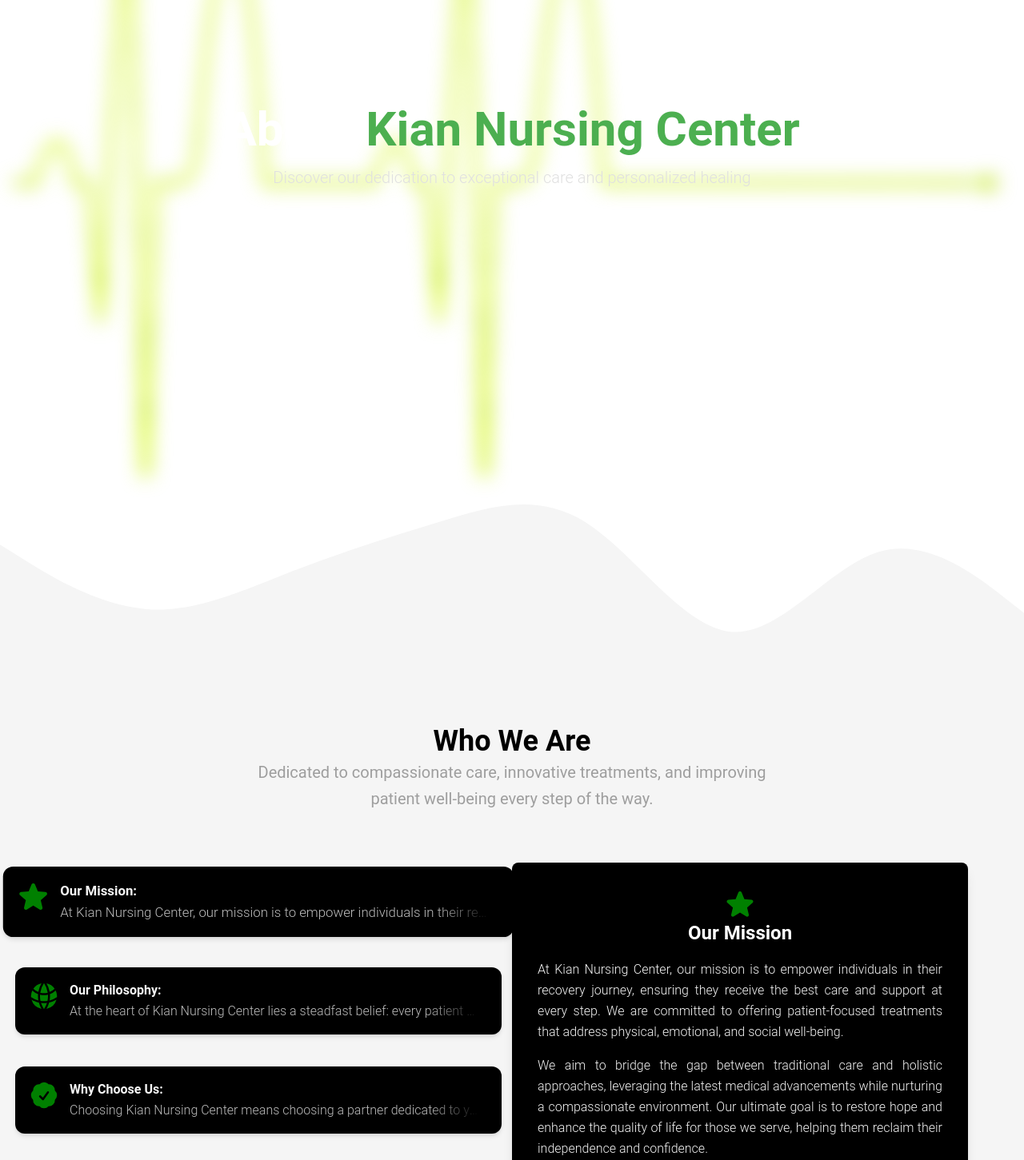
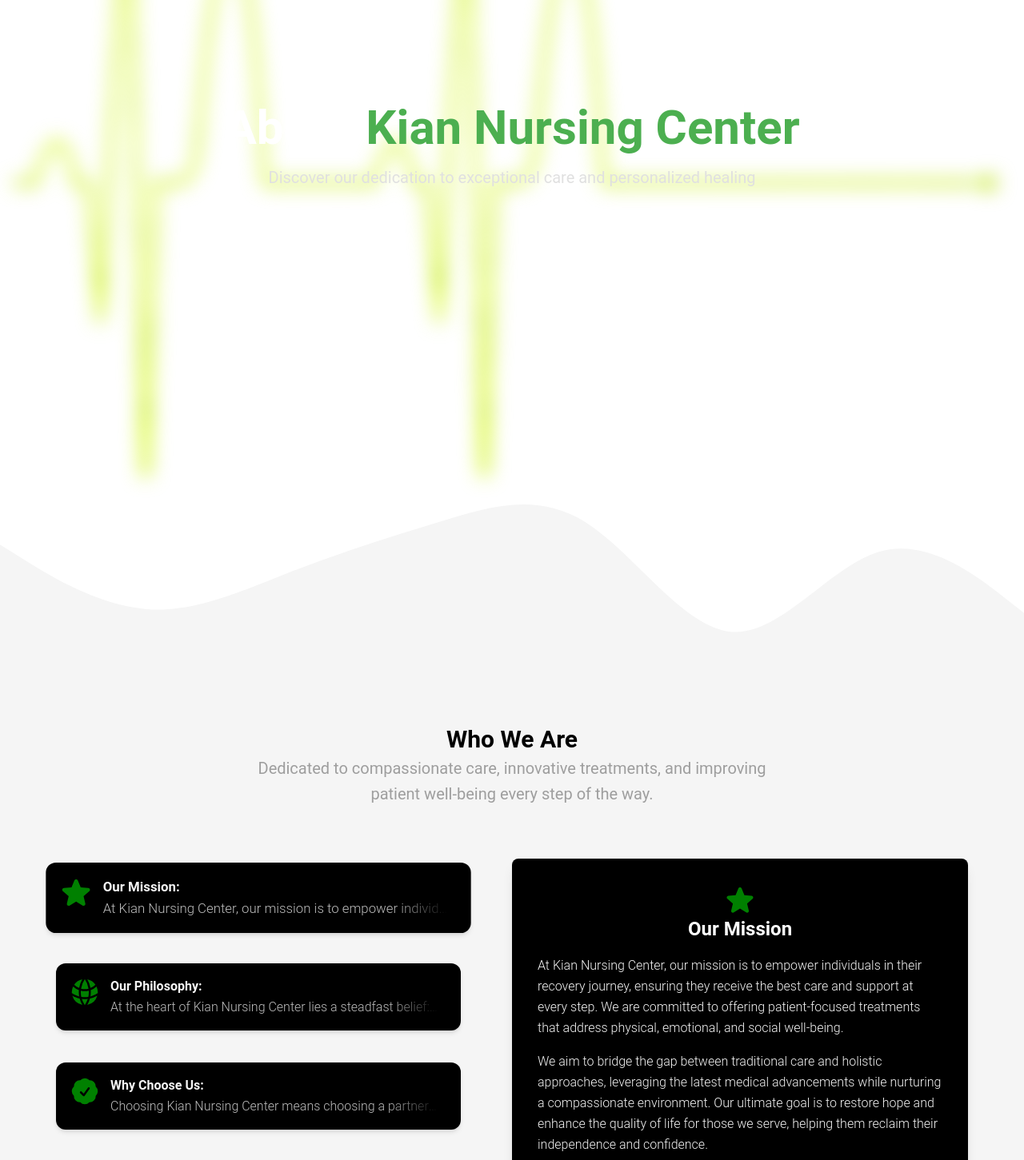
Before and after one commit to RamtinPB/KianNursingCenter, a React (Vite) app: page /AboutUs in a window 1280 px wide. Shown: the part 280-1731 px from the top of the page at 80% size. Built offline with nearby package versions, Linux system fonts and the light colour scheme.

Commit message:
responsive about us page v1

```diff
--- a/src/components/AboutUs_Components/AboutUsHero.tsx
+++ b/src/components/AboutUs_Components/AboutUsHero.tsx
@@ -3,23 +3,21 @@ import { Typography } from "@material-tailwind/react";
 export default function AboutUsHero() {
   return (
     <>
-      <div className="relative flex h-screen items-center justify-center px-6 dark:bg-gray-900">
+      <div className="relative flex h-screen items-center justify-center px-6">
         <div className="absolute inset-0 bg-[url('/assets/EKG_Green_NoBG.png')] bg-cover bg-center bg-no-repeat blur-md" />
-        <div className="relative">
-          <div className="flex items-center px-10">
-            <div className="container flex flex-col items-center justify-center">
+        <div className="relative mx-auto">
+          <div className="flex items-center px-3 md:px-10">
+            <div className="flex flex-col items-center justify-center">
               {/* @ts-ignore */}
-              <Typography
-                className="text-4xl font-bold text-white md:text-6xl"
-                variant="h1"
-              >
+              <Typography className="text-4xl font-bold text-white md:text-6xl">
                 About
+                <br className="md:hidden" />
                 <span className="text-green-500"> Kian Nursing Center</span>
               </Typography>
               {/* @ts-ignore */}
               <Typography
-                variant="paragraph"
-                className="mt-4 text-pretty text-xl text-gray-300"
+                variant="lead"
+                className="mt-4 !text-balance text-gray-300"
               >
                 Discover our dedication to exceptional care and personalized
                 healing
--- a/src/components/AboutUs_Components/AboutUsMainContent.tsx
+++ b/src/components/AboutUs_Components/AboutUsMainContent.tsx
@@ -126,11 +126,11 @@ export default function AboutUsMainContent() {
           d="M0,96L34.3,117.3C68.6,139,137,181,206,186.7C274.3,192,343,160,411,133.3C480,107,549,85,617,64C685.7,43,754,21,823,64C891.4,107,960,213,1029,218.7C1097.1,224,1166,128,1234,106.7C1302.9,85,1371,139,1406,165.3L1440,192L1440,320L1405.7,320C1371.4,320,1303,320,1234,320C1165.7,320,1097,320,1029,320C960,320,891,320,823,320C754.3,320,686,320,617,320C548.6,320,480,320,411,320C342.9,320,274,320,206,320C137.1,320,69,320,34,320L0,320Z"
         ></path>
       </svg>
-      <section className="bg-gray-100 px-8 py-8 lg:pb-20 lg:pt-8">
+      <section className="bg-gray-100 px-8 py-16 lg:pb-20 lg:pt-8">
         <div className="container mx-auto">
-          <div className="mb-16 text-center lg:mb-16">
+          <div className="mb-10 text-center lg:mb-16">
             {/* @ts-ignore */}
-            <Typography variant="h2" className="text-black">
+            <Typography variant="h3" className="text-black">
               Who We Are
             </Typography>
             {/* @ts-ignore */}
@@ -142,13 +142,13 @@ export default function AboutUsMainContent() {
               improving patient well-being every step of the way.
             </Typography>
           </div>
-          <div className="flex flex-row items-center gap-16">
+          <div className="flex flex-col-reverse items-center gap-16 md:flex-row">
             <div className="flex h-full w-full flex-1">
               <div className="grid grid-cols-1 place-items-center gap-10">
                 {content.map((card, index) => (
                   <div
                     key={index}
-                    className={`flex transform items-start justify-start rounded-xl bg-black p-4 text-start shadow-md transition-all duration-300 hover:scale-105 hover:shadow-xl ${selectedIndex === index ? "scale-105" : ""}`}
+                    className={`flex max-w-full transform items-start justify-start rounded-xl bg-black p-4 text-start shadow-md transition-all duration-300 hover:scale-105 hover:shadow-xl ${selectedIndex === index ? "scale-105" : ""}`}
                     onClick={() => handleCardChange(index)}
                   >
                     <Icon index={card.index} />
@@ -184,11 +184,11 @@ export default function AboutUsMainContent() {
                   {content[selectedIndexForFade].title}
                 </Typography>
                 {content[selectedIndexForFade].description.map((desc, key) => (
-                  <div key={key}>
+                  <div key={key} className="text-start">
                     {/* @ts-ignore */}
                     <Typography
                       variant="paragraph"
-                      className="mt-4 !text-justify text-gray-100"
+                      className="mt-4 !text-pretty text-gray-100"
                     >
                       {desc}
                     </Typography>
--- a/src/components/AboutUs_Components/AboutUsTeam.tsx
+++ b/src/components/AboutUs_Components/AboutUsTeam.tsx
@@ -4,9 +4,10 @@ interface TeamCardPropsType {
   img: string;
   name: string;
   title: string;
+  description: string;
 }
 
-function TeamCard({ img, name, title }: TeamCardPropsType) {
+function TeamCard({ img, name, title, description }: TeamCardPropsType) {
   return (
     // @ts-ignore
     <Card className="rounded-xl bg-white shadow-lg transition-shadow duration-300 hover:shadow-2xl">
@@ -56,12 +57,9 @@ function TeamCard({ img, name, title }: TeamCardPropsType) {
         <Typography
           variant="small"
           color="blue-gray"
-          className="text-justify font-normal text-gray-500"
+          className="!text-justify font-normal text-gray-500"
         >
-          Lorem ipsum dolor, sit amet consectetur adipisicing elit. Ullam
-          dolorem doloribus error quos! Eius consectetur quis nemo perferendis
-          eveniet doloremque pariatur vitae illo, reprehenderit autem repellat
-          velit soluta beatae dicta.
+          {description}
         </Typography>
       </CardBody>
     </Card>
@@ -72,32 +70,44 @@ const members = [
   {
     img: `https://www.material-tailwind.com/img/avatar1.jpg`,
     name: "Ryan Samuel",
-    title: "Co-Founder",
+    title: "Medical Director",
+    description:
+      "The Medical Director serves as the cornerstone of clinical excellence at Kian Nursing Center. They oversee all medical operations, ensuring that care meets the highest standards of quality and compliance. By guiding the team of specialists, the Medical Director develops treatment protocols and ensures patients receive the most effective and personalized care. Their extensive medical expertise and leadership ensure the center remains a trusted name in specialized healthcare.",
   },
   {
     img: `https://www.material-tailwind.com/img/avatar2.jpg`,
     name: "Ryan Samuel",
-    title: "Co-Founder",
+    title: "Lymphedema Specialist",
+    description:
+      "The Lymphedema Specialist is dedicated to providing targeted therapy to patients suffering from swelling and discomfort caused by lymphatic issues. They perform thorough evaluations and develop customized treatment plans that include massage therapy, compression therapy, and patient education. With their hands-on approach, they help reduce symptoms and improve the overall quality of life for individuals struggling with lymphedema.",
   },
   {
     img: `https://www.material-tailwind.com/img/avatar5.jpg`,
     name: "Nora Hazel",
-    title: "UI/UX Designer",
+    title: "Wound Care Specialist",
+    description:
+      "The Wound Care Specialist brings expert knowledge in managing complex wounds, including those resulting from surgeries, injuries, or chronic conditions. They focus on advanced wound care techniques such as debridement, infection prevention, and specialized dressings. This team member works closely with patients to monitor progress, reduce healing times, and minimize complications, ensuring the best possible outcomes.",
   },
   {
     img: `https://www.material-tailwind.com/img/avatar4.jpg`,
     name: "Otto Gonzalez",
-    title: "Marketing Specialist",
+    title: "Patient Care Coordinator",
+    description:
+      "The Patient Care Coordinator acts as the bridge between patients and the medical team, ensuring a seamless and supportive experience. They manage appointment scheduling, patient records, and communication, providing compassionate guidance from the first point of contact to follow-up care. Their role ensures that every patient feels valued and that their journey with Kian Nursing Center is stress-free and well-organized.",
   },
   {
     img: `https://www.material-tailwind.com/img/avatar6.jpg`,
     name: "Emma Roberts",
-    title: "UI Designer",
+    title: "Rehabilitation Therapist",
+    description:
+      "The Rehabilitation Therapist specializes in designing and delivering physical therapy programs tailored to patients recovering from surgery, cancer treatment, or chronic conditions. Through personalized exercises and therapeutic interventions, they help patients regain strength, mobility, and independence. Their dedication to restoring physical health plays a vital role in the center's comprehensive care approach.",
   },
   {
     img: `https://www.material-tailwind.com/img/avatar3.jpg`,
     name: "William Pearce",
-    title: "Web Developer",
+    title: "Administrative Manager",
+    description:
+      "The Administrative Manager ensures the smooth running of Kian Nursing Center by overseeing its day-to-day operations. They are responsible for coordinating schedules, managing staff, and maintaining the facility’s administrative efficiency. Their behind-the-scenes work guarantees that the center’s medical professionals can focus on delivering exceptional care while patients experience a well-organized environment.",
   },
 ];
 
@@ -119,17 +129,17 @@ export default function AboutUsTeam() {
               Meet the Team
             </Typography>
             {/* @ts-ignore */}
-            <Typography variant="h2" color="blue-gray" className="my-2">
+            <Typography variant="h3" color="blue-gray" className="my-2">
               Behind the Success: Our Dedicated Team
             </Typography>
             {/* @ts-ignore */}
             <Typography
               variant="lead"
-              className="mx-auto w-full max-w-4xl text-gray-500"
+              className="mx-auto w-full max-w-4xl !text-pretty text-gray-500"
             >
-              From visionary leadership to creative talent, and technical
-              wizards, each team member plays a pivotal role in delivering the
-              exceptional service and innovative solutions.
+              From compassionate caregivers to skilled therapists and dedicated
+              support staff, each team member plays a vital role in providing
+              exceptional care and innovative health solutions.
             </Typography>
           </div>
           <div className="grid grid-cols-1 gap-12 md:grid-cols-2 lg:grid-cols-3">
--- a/src/components/HomePage_Components/FAQ.tsx
+++ b/src/components/HomePage_Components/FAQ.tsx
@@ -139,7 +139,7 @@ export default function FAQ() {
               Contact us about your specific needs.
             </Typography>
             {/* @ts-ignore */}
-            <Button className="mt-4 md:mt-7">submit a request</Button>
+            <Button className="mt-4">submit a request</Button>
           </div>
         </div>
       </section>
--- a/src/components/HomePage_Components/Pillars.tsx
+++ b/src/components/HomePage_Components/Pillars.tsx
@@ -26,11 +26,14 @@ export default function Pillars() {
           {/* @ts-ignore */}
           <Typography variant="h3" className="font-bold text-gray-100">
             Why Choose
-            <br />
+            <br className="md:hidden" />
             <span className="text-green-500"> Kian Nursing Center</span>
           </Typography>
           {/* @ts-ignore */}
-          <Typography variant="paragraph" className="mt-3 text-gray-300">
+          <Typography
+            variant="lead"
+            className="mt-3 !text-pretty text-gray-300"
+          >
             Our commitment to quality care sets us apart.
           </Typography>
           <div className="mt-12 grid grid-cols-1 gap-14 md:mt-10 md:grid-cols-3">
```
Also changed, not shown: src/components/AboutUs_Components/AboutUsFacilities.tsx (+8 -10 lines).
